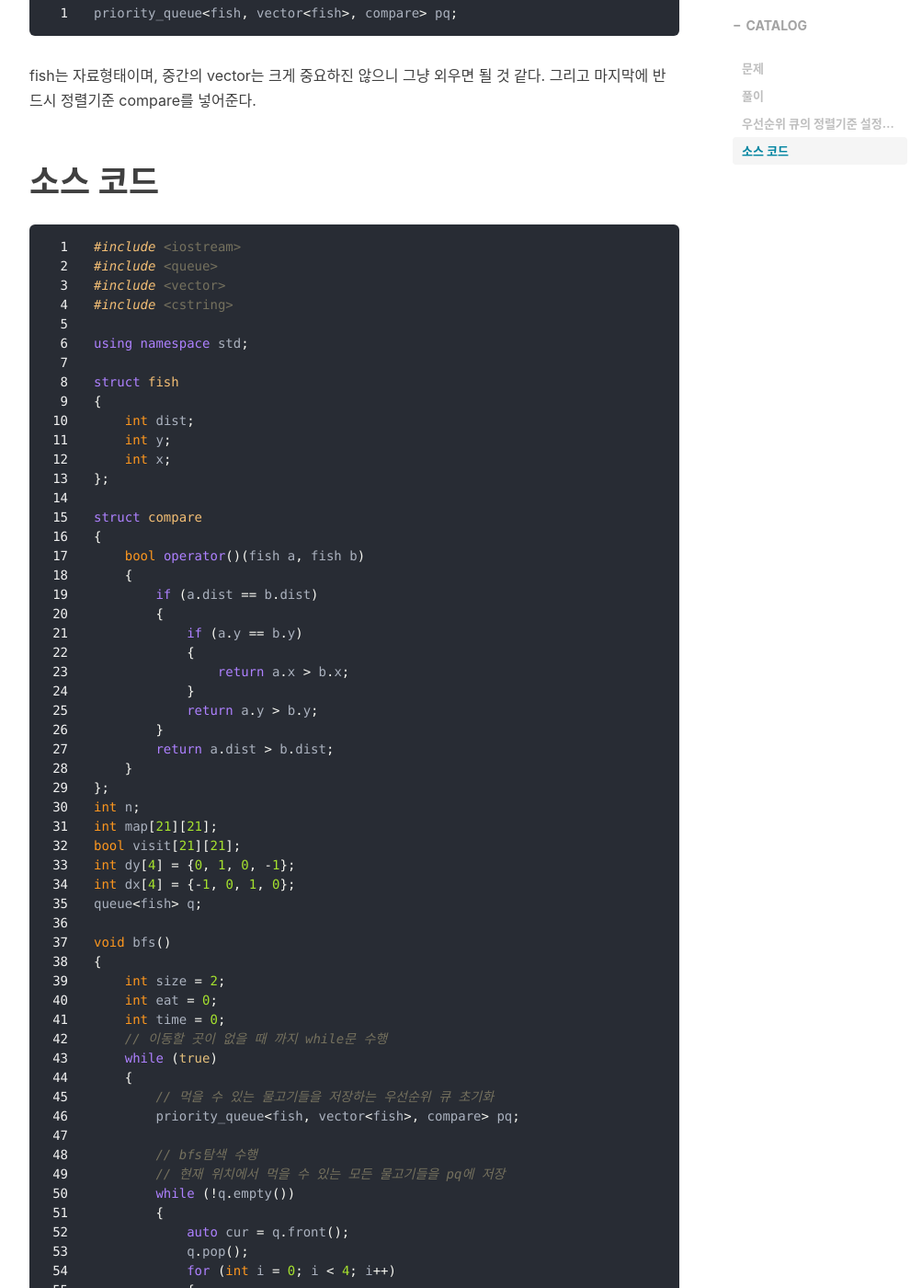
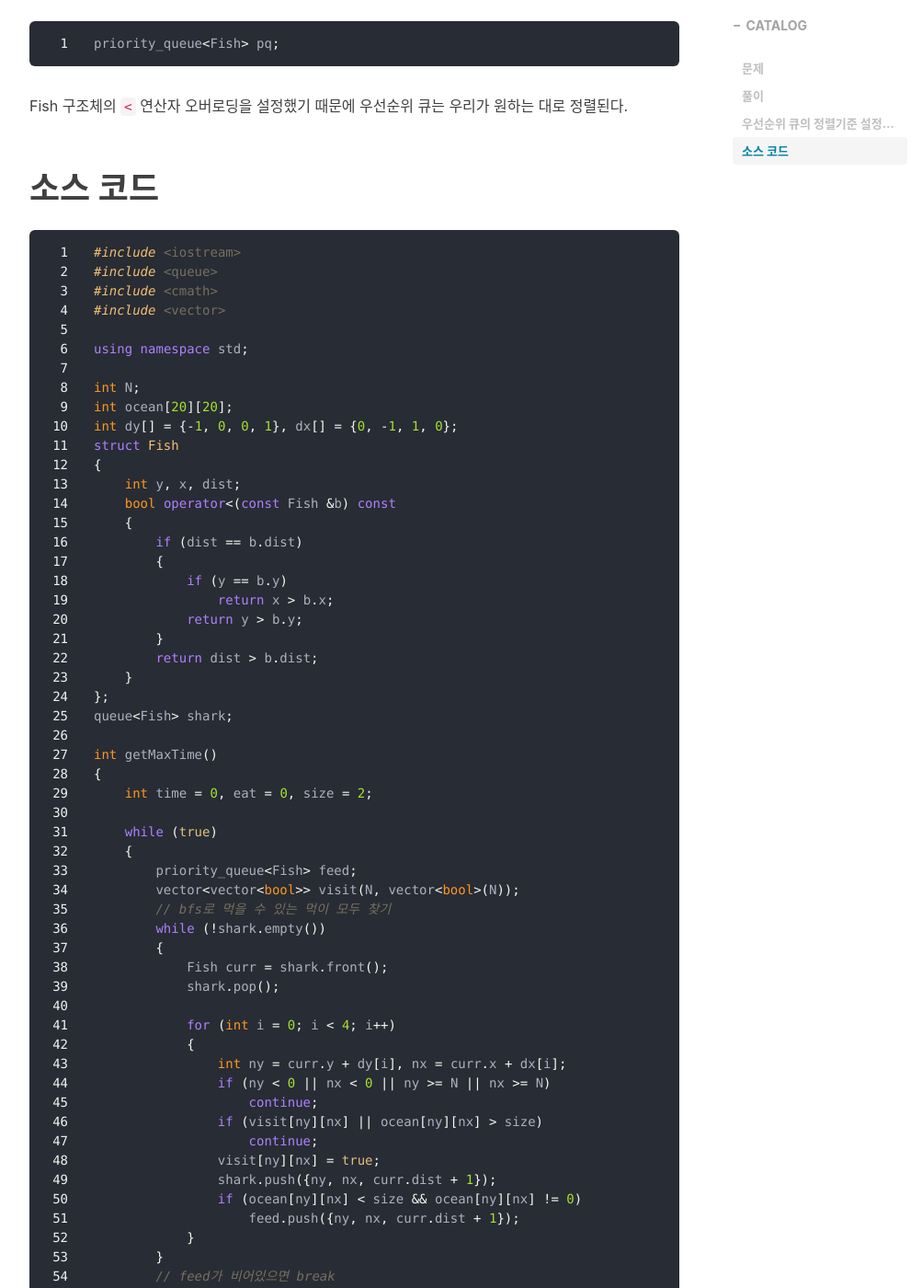
Before and after one commit to donggoolosori/donggoolosori.github.io, a Jekyll site: the page built from _posts/2020-10-08-boj-16236.md, in a window 1280 px wide and 1400 px high, scrolled down 2072 px. Shown: the whole window at 92% size, without its empty margins (233-1236 px from the left). Built offline with Jekyll 4.4.1, drawn with Linux system fonts in a browser that asks for light colours; nearby versions of some CDN libraries; some web fonts are replaced; comment, search, counter and statistics services are not loaded; some of the changed text lies outside the part shown.

Commit message:
코드 수정

````diff
--- a/_posts/2020-10-08-boj-16236.md
+++ b/_posts/2020-10-08-boj-16236.md
@@ -32,138 +32,112 @@ tags:
 
 ## 우선순위 큐의 정렬기준 설정하기
 
-우선순위 큐의 정렬기준은 다음의 코드와 같이 설정한다.
+우선순위 큐의 정렬기준을 설정하기 위해 구조체의 연산자 오버로딩을 설정해준다.
 
-1. 우선 compare 구조체를 만든다.
+1. Fish 구조체를 만들고 그 안에 연산자 오버로드 설정
 
 ```c++
-struct compare
+struct Fish
 {
-    bool operator()(fish a, fish b)
+    int y, x, dist;
+    bool operator<(const Fish &b) const
     {
-        if (a.dist == b.dist)
+        if (dist == b.dist)
         {
-            if (a.y == b.y)
-            {
-                return a.x > b.x;
-            }
-            return a.y > b.y;
+            if (y == b.y)
+                return x > b.x;
+            return y > b.y;
         }
-        return a.dist > b.dist;
+        return dist > b.dist;
     }
 };
 ```
 
 sort함수에서 설정하는 compare함수와 반대로 해주면 된다.
+위의 operator에서 ```return dist > b.dist```의 의미는 a.dist가 b.dist 보다 크면 a와 b를 swap 하라는 의미이다.
 
-2. 우선순위 큐를 선언할 때 다음과 같은 형태로 선언해준다.
+1. 우선순위 큐를 선언할 때 다음과 같은 형태로 선언해준다.
 
 ```c++
-priority_queue<fish, vector<fish>, compare> pq;
+priority_queue<Fish> pq;
 ```
-
-fish는 자료형태이며, 중간의 vector<fish>는 크게 중요하진 않으니 그냥 외우면 될 것 같다. 그리고 마지막에 반드시 정렬기준 compare를 넣어준다.
+Fish 구조체의 ```<``` 연산자 오버로딩을 설정했기 때문에 우선순위 큐는 우리가 원하는 대로 정렬된다.
 
 # 소스 코드
 
 ```c++
 #include <iostream>
 #include <queue>
+#include <cmath>
 #include <vector>
-#include <cstring>
 
 using namespace std;
 
-struct fish
+int N;
+int ocean[20][20];
+int dy[] = {-1, 0, 0, 1}, dx[] = {0, -1, 1, 0};
+struct Fish
 {
-    int dist;
-    int y;
-    int x;
-};
-
-struct compare
-{
-    bool operator()(fish a, fish b)
+    int y, x, dist;
+    bool operator<(const Fish &b) const
     {
-        if (a.dist == b.dist)
+        if (dist == b.dist)
         {
-            if (a.y == b.y)
-            {
-                return a.x > b.x;
-            }
-            return a.y > b.y;
+            if (y == b.y)
+                return x > b.x;
+            return y > b.y;
         }
-        return a.dist > b.dist;
+        return dist > b.dist;
     }
 };
-int n;
-int map[21][21];
-bool visit[21][21];
-int dy[4] = {0, 1, 0, -1};
-int dx[4] = {-1, 0, 1, 0};
-queue<fish> q;
+queue<Fish> shark;
 
-void bfs()
+int getMaxTime()
 {
-    int size = 2;
-    int eat = 0;
-    int time = 0;
-    // 이동할 곳이 없을 때 까지 while문 수행
+    int time = 0, eat = 0, size = 2;
+
     while (true)
     {
-        // 먹을 수 있는 물고기들을 저장하는 우선순위 큐 초기화
-        priority_queue<fish, vector<fish>, compare> pq;
+        priority_queue<Fish> feed;
+        vector<vector<bool>> visit(N, vector<bool>(N));
+        // bfs로 먹을 수 있는 먹이 모두 찾기
+        while (!shark.empty())
+        {
+            Fish curr = shark.front();
+            shark.pop();
 
-        // bfs탐색 수행
-        // 현재 위치에서 먹을 수 있는 모든 물고기들을 pq에 저장
-        while (!q.empty())
-        {
-            auto cur = q.front();
-            q.pop();
             for (int i = 0; i < 4; i++)
             {
-                int ny = cur.y + dy[i];
-                int nx = cur.x + dx[i];
-                if (ny < 0 || ny >= n || nx < 0 || nx >= n)
+                int ny = curr.y + dy[i], nx = curr.x + dx[i];
+                if (ny < 0 || nx < 0 || ny >= N || nx >= N)
                     continue;
-                if (map[ny][nx] > size || visit[ny][nx])
+                if (visit[ny][nx] || ocean[ny][nx] > size)
                     continue;
-                q.push({cur.dist + 1, ny, nx});
                 visit[ny][nx] = true;
-                // 먹을 수 있는 물고기라면 pq에 저장
-                if (map[ny][nx] < size && map[ny][nx] != 0)
-                {
-                    pq.push({cur.dist + 1, ny, nx});
-                }
+                shark.push({ny, nx, curr.dist + 1});
+                if (ocean[ny][nx] < size && ocean[ny][nx] != 0)
+                    feed.push({ny, nx, curr.dist + 1});
             }
         }
-        // visit 배열 초기화
-        memset(visit, false, sizeof(visit));
-        // pq가 비어있지 않으면 pq의 top이 먹어야 할 물고기
-        if (!pq.empty())
+        // feed가 비어있으면 break
+        if (feed.empty())
+            break;
+        // 먹이 먹기
+        Fish selected = feed.top();
+        int feedY = selected.y, feedX = selected.x, feedSize = ocean[feedY][feedX];
+        if (++eat == size)
         {
-            auto cur = pq.top();
-            pq.pop();
-            map[cur.y][cur.x] = 0; // 물고기를 먹었으니 값을 0으로 설정
-            eat++; // 먹은 물고기 개수
-            time = cur.dist; // 생존 시간
-            q.push({cur.dist, cur.y, cur.x}); // 다음 아기 상어의 위치 push
-            visit[cur.y][cur.x] = true;
+            eat = 0;
+            size++;
         }
-        // 먹을 수 있는 물고기가 없으므로 생존시간 출력 후 while문 탈출
-        else
-        {
-            cout << time << '\n';
-            break;
-        }
-        // 먹은 개수가 아기상어의 크기와 같다면
-        // 크기 1증가, 먹은 개수 0으로 초기화
-        if (eat == size)
-        {
-            size++;
-            eat = 0;
-        }
+        // 먹이 위치로 이동
+        ocean[feedY][feedX] = 0;
+        shark.push({feedY, feedX, 0});
+
+        time += selected.dist;
     }
+
+    return time;
 }
 
 int main()
@@ -172,22 +146,19 @@ int main()
     cin.tie(NULL);
     cout.tie(NULL);
 
-    // 입력받기
-    cin >> n;
-    for (int i = 0; i < n; i++)
-    {
-        for (int j = 0; j < n; j++)
+    cin >> N;
+    for (int i = 0; i < N; i++)
+        for (int j = 0; j < N; j++)
         {
-            cin >> map[i][j];
-            if (map[i][j] == 9)
+            cin >> ocean[i][j];
+            if (ocean[i][j] == 9)
             {
-                q.push({0, i, j});
-                map[i][j] = 0;
-                visit[i][j] = true;
+                ocean[i][j] = 0;
+                shark.push({i, j, 0});
             }
         }
-    }
-    bfs();
+    cout << getMaxTime() << '\n';
+
     return 0;
 }
 ```
````
